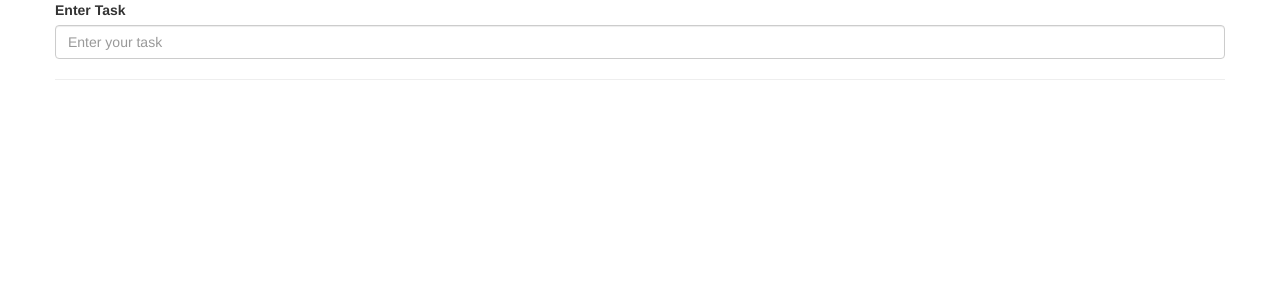
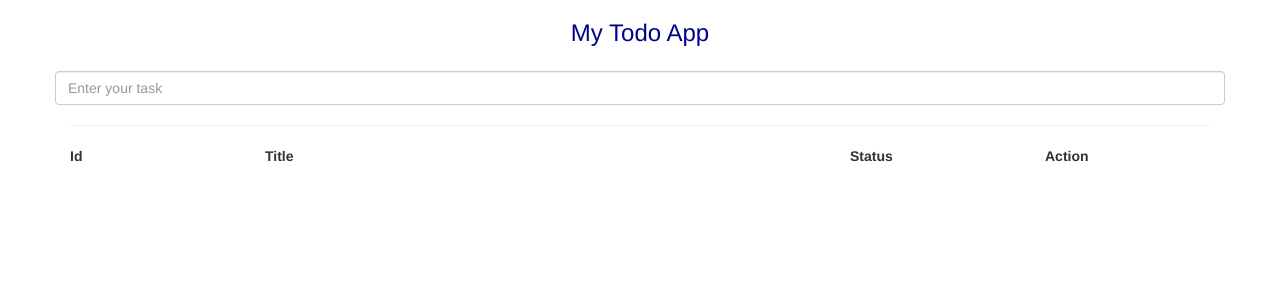
Before and after one commit to chaluvadis/angular-cli-todoapp, an Angular app: page / in a window 1280 px wide. Shown: the top 300 px of the page. Built offline with nearby package versions, Linux system fonts and the light colour scheme.

Commit message:
components are revisited.

```diff
--- a/src/app/app.component.html
+++ b/src/app/app.component.html
@@ -1,7 +1,23 @@
 <div class="container">
   <div class="row">
     <app-add></app-add>
-    <hr>
+  </div>
+  <hr>
+  <div class="row">
+    <div class="col-md-2">
+      <label for="">Id</label>
+    </div>
+    <div class="col-md-6">
+      <label for="">Title</label>
+    </div>
+    <div class="col-md-2">
+      <label for="">Status</label>
+    </div>
+    <div class="col-md-2">
+      <label for="">Action</label>
+    </div>
+  </div>
+  <div class="row">
     <app-list [tasks]="tasks"></app-list>
   </div>
 </div>
--- a/src/app/app.component.ts
+++ b/src/app/app.component.ts
@@ -5,5 +5,5 @@ import { Component } from '@angular/core';
   templateUrl: './app.component.html'
 })
 export class AppComponent {
-        tasks = [];
- }
+  tasks = [];
+}
--- a/src/app/todo/add/add.component.html
+++ b/src/app/todo/add/add.component.html
@@ -1,4 +1,8 @@
-<label for="name">Enter Task</label>
+<p class="text-center">
+  <label for="name" style="color:darkblue;">
+        <h3>My Todo App</h3>
+    </label>
+</p>
 <form (submit)="addTask()">
-    <input type="text" name="name" [(ngModel)]="title" class="form-control" placeholder="Enter your task">
+  <input type="text" name="name" [(ngModel)]="title" class="form-control" placeholder="Enter your task">
 </form>
--- a/src/app/todo/add/add.component.ts
+++ b/src/app/todo/add/add.component.ts
@@ -7,13 +7,7 @@ import { Component } from '@angular/core';
 export class AddComponent {
   title = '';
   tasks = []
-  constructor() {
-    this.tasks.push({
-      id: 1,
-      status: 'pending',
-      title: 'test task'
-    })
-  }
+  constructor() { }
   addTask() {
     if (this.title !== '') {
       this.tasks.push({
--- a/src/app/todo/list/list.component.ts
+++ b/src/app/todo/list/list.component.ts
@@ -1,9 +1,15 @@
 import { Component, OnInit, Input } from '@angular/core';
-
 @Component({
   selector: 'app-list',
   templateUrl: './list.component.html'
 })
 export class ListComponent {
   @Input() tasks = []
+  constructor(){
+    this.tasks.push({
+      id: 1,
+      status: 'pending',
+      title: 'test task'
+    });
+  }
 }
--- a/src/index.html
+++ b/src/index.html
@@ -1,14 +1,16 @@
 <!doctype html>
 <html>
+
 <head>
   <meta charset="utf-8">
-  <title>Angular4Todo</title>
+  <title>Angular 4 Todo</title>
   <base href="/">
-
   <meta name="viewport" content="width=device-width, initial-scale=1">
   <link rel="icon" type="image/x-icon" href="favicon.ico">
 </head>
+
 <body>
   <app-root>Loading...</app-root>
 </body>
+
 </html>
```
